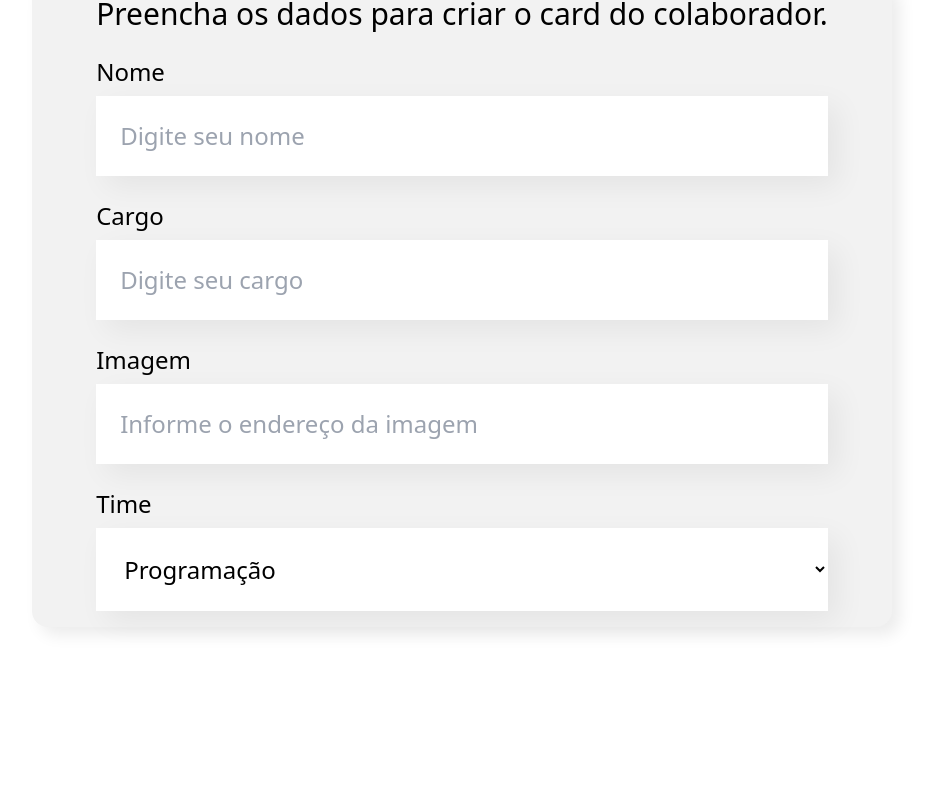
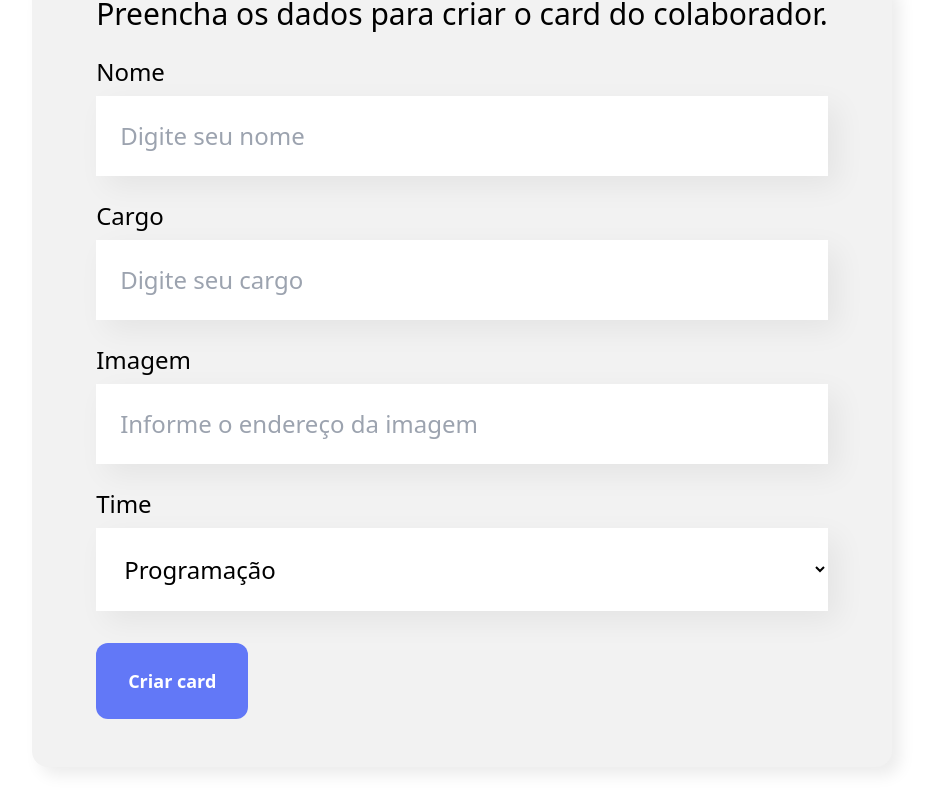
Before and after one commit to guilhermegoulart/organo, a React (Create React App) app: page / in a window 1280 px wide. Shown: the part 594-1405 px from the top of the page, without its empty margins (178-1106 px from the left). Before the commit the page ends 1301 px from the top, so only its background shows below. Built offline with nearby package versions, Linux system fonts and the light colour scheme.

Commit message:
Adding Button component, using prosps.children, to define the text content of the button; Adding a new color veryperi color of the year 2022 for pantone, refactor form.

```diff
--- a/src/components/Banner.jsx
+++ b/src/components/Banner.jsx
@@ -2,7 +2,7 @@ import Image from "../imagens/banner.png";
 
 export function Banner() {
   return (
-    <header className="w-full bg-banner">
+    <header className="w-full bg-pantone">
       <img src={Image} alt="I know that I'm able" />
     </header>
   );
--- /dev/null
+++ b/src/components/Button.jsx
@@ -0,0 +1,7 @@
+export function Button(props) {
+  return (
+    <button className="bg-pantone rounded-xl font-bold text-lg px-8 py-6 border-none cursor-pointer text-white hover:text-veryperi my-8 mx-0">
+      {props.children}
+    </button>
+  );
+}
--- a/src/components/Form.jsx
+++ b/src/components/Form.jsx
@@ -1,3 +1,4 @@
+import { Button } from "./Button";
 import { DropDownList } from "./DropdownList";
 import { TextField } from "./TextField";
 
@@ -22,6 +23,7 @@ export function Form(props) {
         <TextField label="Cargo" placeholder="Digite seu cargo" />
         <TextField label="Imagem" placeholder="Informe o endereço da imagem" />
         <DropDownList label="Time" itens={teams} />
+        <Button>Criar card</Button>
       </form>
     </section>
   );
--- a/tailwind.config.js
+++ b/tailwind.config.js
@@ -3,9 +3,10 @@ module.exports = {
   content: ["./src/**/*.jsx"],
   theme: {
     colors: {
-      banner: '#6278f7',
+      pantone: '#6278f7',
       white: '#ffffff',
       cinza: '#f2f2f2',
+      veryperi: '#6667AB',
     },
     extend: {
       boxShadow: {
```
